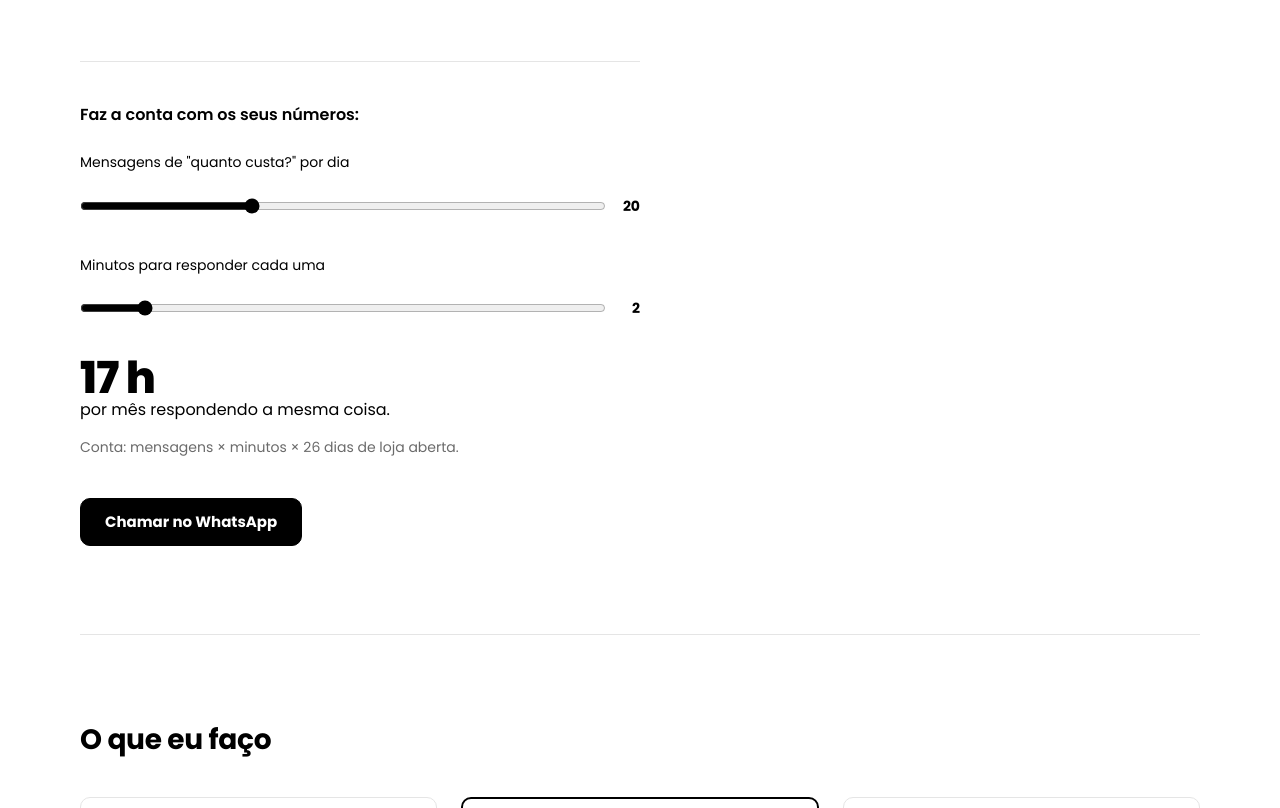
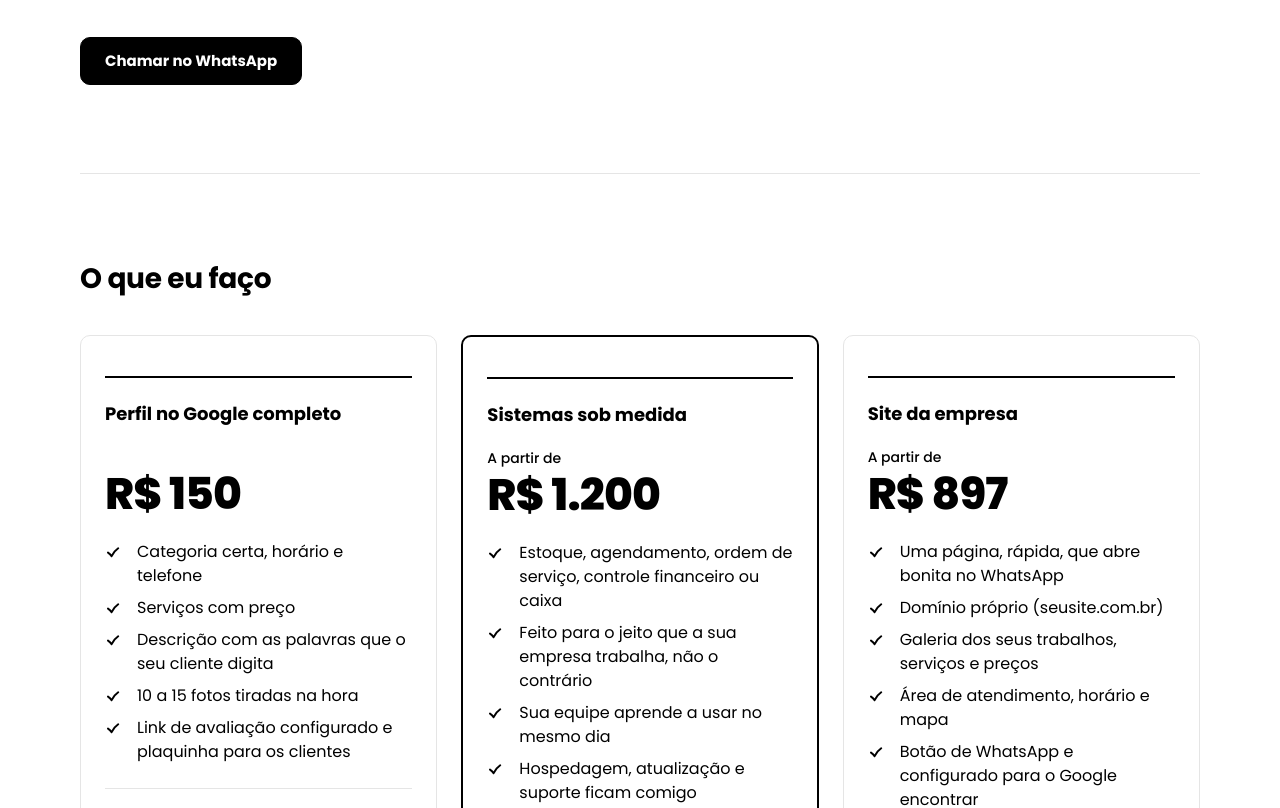
Before and after one commit to ximenesdev/bruno-ximenes-site, a website: page public/index.html in a window 1280 px wide. Shown: the part 1100-1908 px from the top of the page. Drawn offline with Linux system fonts and the light colour scheme.

Commit message:
fix: e-mail de contato, pingos residuais na intro e remoção da calculadora
E-mail passa a brunoximenes71@gmail.com no config e no JSON-LD. Os pingos
secam (opacity 0) logo depois de escorrer, antes do repouso: o logo que
fica parado e voa é o mesmo do cabeçalho, sem pingo; o tween de segurança
no voo deixa de existir. Sai a calculadora de tempo (HTML, CSS e JS).

```diff
--- a/public/css/site.css
+++ b/public/css/site.css
@@ -983,69 +983,6 @@ html:not(.anima) .etapa__icone circle {
   }
 }
 
-/* Calculadora: controles nativos pintados com a tinta (accent-color), resultado
-   grande. Nada anima; o número só muda. */
-.calculo {
-  max-width: 560px;
-  margin-top: var(--s5);
-  padding-top: var(--s4);
-  border-top: 1px solid var(--filete);
-}
-
-.calculo__pergunta {
-  font-weight: 600;
-}
-
-.calculo__controles {
-  display: grid;
-  gap: var(--s3);
-  margin-top: var(--s3);
-}
-
-.calculo__campo {
-  display: grid;
-  grid-template-columns: 1fr auto;
-  gap: var(--s1) var(--s2);
-  align-items: center;
-  font-size: var(--t-small);
-}
-
-.calculo__rotulo {
-  grid-column: 1 / -1;
-}
-
-.calculo__campo input {
-  width: 100%;
-  height: var(--toque); /* alvo de toque cheio; o trilho continua fino */
-  margin: 0;
-  accent-color: var(--tinta);
-  cursor: pointer;
-}
-
-.calculo__campo output {
-  min-width: 2ch;
-  font-weight: 700;
-  text-align: right;
-}
-
-.calculo__resultado {
-  margin-top: var(--s3);
-  line-height: 1.3;
-}
-
-.calculo__horas {
-  display: block;
-  font-size: var(--t-preco);
-  font-weight: 800;
-  letter-spacing: -0.02em;
-  line-height: 1;
-}
-
-.calculo .small {
-  margin-top: var(--s2);
-  color: var(--tinta-fraca);
-}
-
 /* --- Cartões (serviços e mensalidades) ------------------------------------ */
 /* Caixa de linha fina; o mais completo leva borda grossa em tinta — o único
    destaque visual do site. O traço de 2px acima do nome nasce com scaleX
--- a/public/index.html
+++ b/public/index.html
@@ -67,7 +67,7 @@
     "description": "Perfil no Google completo, site da empresa e sistemas sob medida para comércios e prestadores de serviço em Brasília. Visita na loja sem custo e preço fechado antes de começar.",
     "url": "https://bruno-ximenes.contatoxm.workers.dev/",
     "image": "https://bruno-ximenes.contatoxm.workers.dev/assets/og.png",
-    "email": "brunoxmns7@gmail.com",
+    "email": "brunoximenes71@gmail.com",
     "telephone": "+5561986110999",
     "sameAs": ["https://github.com/ximenesdev"],
     "address": { "@type": "PostalAddress", "addressLocality": "Brasília", "addressRegion": "DF", "addressCountry": "BR" },
@@ -211,26 +211,6 @@
             <li>Hospedagem, backup, correções e suporte de segunda a sexta, comigo.</li>
           </ul>
         </div>
-      </div>
-
-      <!-- Calculadora de tempo: aritmética com os números da própria pessoa
-           (mensagens × minutos × 26 dias de loja aberta). Nenhuma promessa. -->
-      <div class="calculo">
-        <p class="calculo__pergunta">Faz a conta com os seus números:</p>
-        <div class="calculo__controles">
-          <label class="calculo__campo">
-            <span class="calculo__rotulo">Mensagens de "quanto custa?" por dia</span>
-            <input type="range" id="calc-mensagens" min="1" max="60" value="20">
-            <output for="calc-mensagens" id="calc-mensagens-valor">20</output>
-          </label>
-          <label class="calculo__campo">
-            <span class="calculo__rotulo">Minutos para responder cada uma</span>
-            <input type="range" id="calc-minutos" min="1" max="10" value="2">
-            <output for="calc-minutos" id="calc-minutos-valor">2</output>
-          </label>
-        </div>
-        <p class="calculo__resultado" aria-live="polite"><strong class="calculo__horas" id="calc-horas">17 h</strong> <span>por mês respondendo a mesma coisa.</span></p>
-        <p class="small">Conta: mensagens × minutos × 26 dias de loja aberta.</p>
       </div>
 
       <p class="secao__acao"><a class="botao" data-wa="topo" href="#">Chamar no WhatsApp</a></p>
--- a/public/js/config.js
+++ b/public/js/config.js
@@ -3,7 +3,7 @@ window.BX = Object.freeze({
   // Número do WhatsApp: só dígitos, com o 55 do Brasil na frente. Ex.: "5561999999999".
   WHATSAPP: "5561986110999",
 
-  EMAIL: "brunoxmns7@gmail.com",
+  EMAIL: "brunoximenes71@gmail.com",
   GITHUB: "ximenesdev",
 
   // Mensagens pré-preenchidas do WhatsApp. A chave é o valor do atributo
--- a/public/js/intro.js
+++ b/public/js/intro.js
@@ -59,10 +59,11 @@
     //   0,83–1,07  laço de baixo (81 u)
     //   1,12–1,67  X (426 u)
     //   1,72–2,07  tinta desce e cobre o traço; o conjunto assenta (1.02 → 1)
-    //   2,02–2,58  pingos escorrem e param (tinta secando), 80 ms entre um e outro
+    //   2,02–2,58  pingos escorrem e param, 80 ms entre um e outro
     //   2,07–2,57  "BRUNO XIMENES" com o tracking fechando (0.6em → final)
-    //   2,57–3,00  pausa
-    //   3,00–3,65  voo (FLIP) até o cabeçalho; os pingos somem no começo dele
+    //   2,50–2,75  pingos secam (somem): o logo em repouso é o mesmo do cabeçalho
+    //   2,75–3,00  pausa
+    //   3,00–3,65  voo (FLIP) até o cabeçalho
     const tl = gsap.timeline({ onComplete: () => voar(0.65) });
     let t = 0.1;
     contornos.forEach((contorno) => {
@@ -78,8 +79,9 @@
       .to(clipTraco, { attr: { y: 108 }, duration: 0.35, ease: 'power2.out' }, tinta)
       .to(svg, { scale: 1, duration: 0.3, ease: 'power2.out' }, tinta);
 
-    // Cada pingo escorre data-queda unidades para baixo e para (tinta secando).
-    // Só ficam visíveis quando a tinta já desceu até o pé das letras.
+    // Cada pingo escorre data-queda unidades para baixo e para. Só ficam visíveis
+    // quando a tinta já desceu até o pé das letras, e secam antes do repouso: o
+    // logo que fica parado (e voa) é exatamente o do cabeçalho, sem pingo.
     const pinga = tinta + 0.3;
     tl.set(pingos, { opacity: 1 }, pinga);
     pingos.querySelectorAll('.intro__pingo').forEach((pingo, i) => {
@@ -88,6 +90,7 @@
       tl.to(linha, { attr: { y2: fim }, duration: 0.4, ease: 'power3.out' }, pinga + i * 0.08)
         .to(pingo.querySelector('circle'), { attr: { cy: fim }, duration: 0.4, ease: 'power3.out' }, '<');
     });
+    tl.to(pingos, { opacity: 0, duration: 0.25, ease: 'power2.out' }, pinga + 0.48);
 
     const nomeEntra = tinta + 0.35;
     tl.set(nome, { visibility: 'visible' }, nomeEntra)
@@ -121,9 +124,6 @@
 
       const voo = gsap.timeline({ onComplete: pousar });
       voo.to(monograma, flip(monograma, alvoMonograma, duracao), 0);
-
-      // O cabeçalho não tem pingos: somem no primeiro terço do voo.
-      voo.to(pingos, { opacity: 0, duration: duracao * 0.35, ease: 'power2.out' }, 0);
 
       // No desktop o nome pousa no nome do cabeçalho; no mobile (sem nome lá) ele sai.
       // O nome parte um pouco depois e chega junto, para não cruzar com o monograma no fim.
--- a/public/js/site.js
+++ b/public/js/site.js
@@ -257,22 +257,6 @@
     document.addEventListener('bx:intro-fim', () => ScrollTrigger.refresh(), { once: true });
   }
 
-  // --- Calculadora de tempo ---------------------------------------------------
-  // mensagens × minutos × 26 dias de loja aberta. Só aritmética, nada de promessa.
-
-  const calcMensagens = document.getElementById('calc-mensagens');
-  const calcMinutos = document.getElementById('calc-minutos');
-  const calcHoras = document.getElementById('calc-horas');
-  function calcular() {
-    document.getElementById('calc-mensagens-valor').textContent = calcMensagens.value;
-    document.getElementById('calc-minutos-valor').textContent = calcMinutos.value;
-    const minutos = calcMensagens.value * calcMinutos.value * 26;
-    calcHoras.textContent = minutos < 60 ? minutos + ' min' : Math.round(minutos / 60) + ' h';
-  }
-  calcMensagens.addEventListener('input', calcular);
-  calcMinutos.addEventListener('input', calcular);
-  calcular();
-
   // --- Cabeçalho, scrollspy e WhatsApp fixo: um leitor de rolagem só ----------
   // Ligado ao Lenis quando ele existe (um evento por quadro); senão, ao scroll
   // nativo. Tudo coalescido num rAF e sem animação fora de transform/opacity.
```
